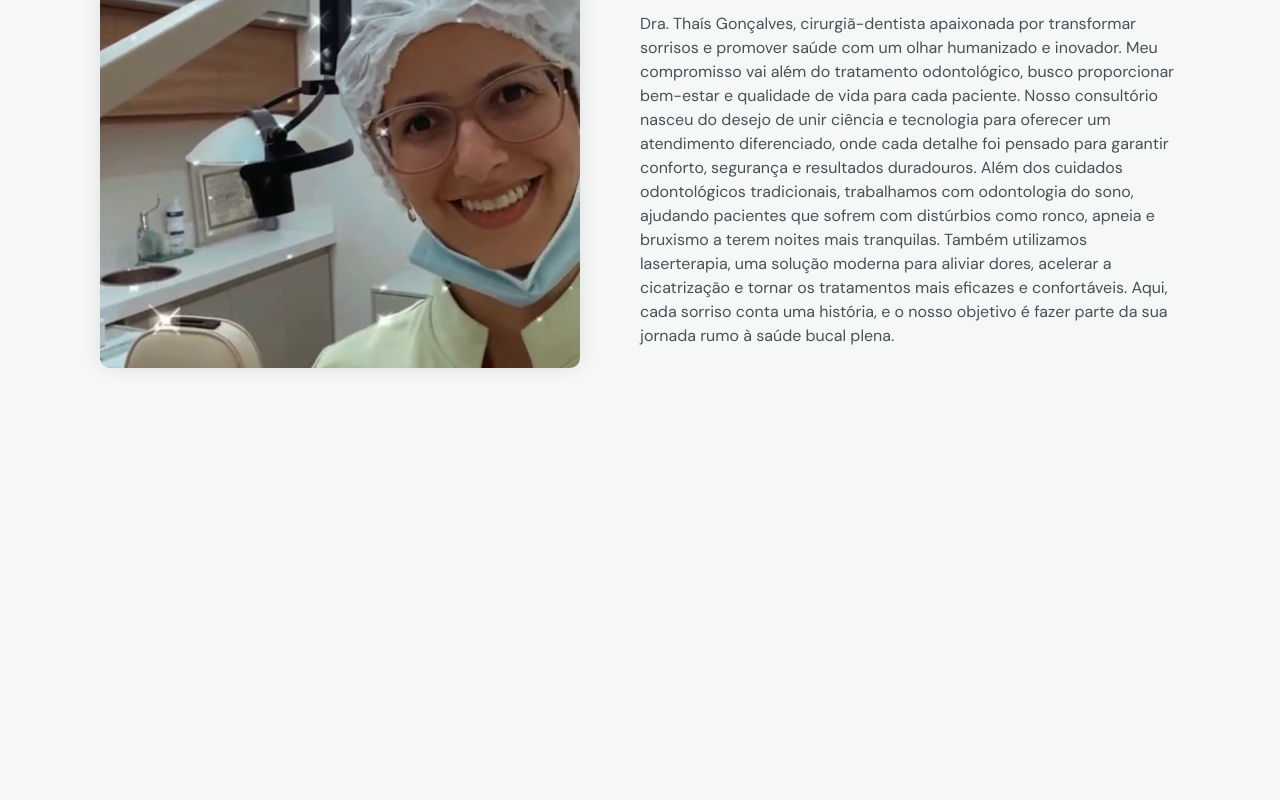
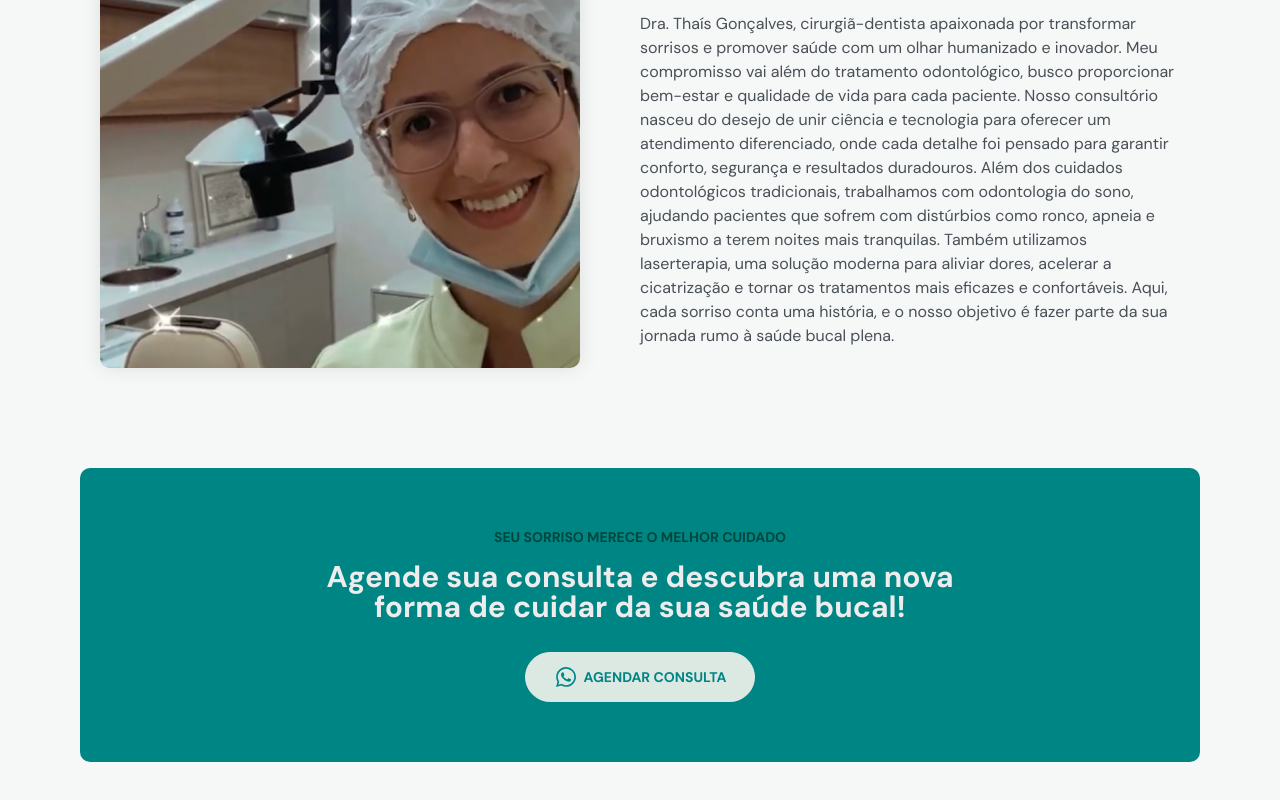
Before and after one commit to FabinhoFlauzino/lp-thais-goncalves, a Next.js app: page / in a window 1280 px wide. Shown: the part 1040-1840 px from the top of the page. Before the commit the page ends 1508 px from the top, so only its background shows below. Built offline with nearby package versions, Linux system fonts and the light colour scheme.

Commit message:
Call to Action

```diff
--- a/src/app/globals.css
+++ b/src/app/globals.css
@@ -8,7 +8,7 @@
 
   --primary-color: hsl(var(--hue), 100%, 26%);
 
-  --green: hsl(calc(var(--hue) - 17), 72%, 41%);
+  --green: hsl(calc(var(--hue) - 10), 72%, 41%);
   --green-light: hsl(calc(var(--hue) - 32), 23%, 89%);
   --green-light-2: hsl(var(--hue), 14%, 97%);
   --green-hover: hsl(calc(var(--hue) - 10), 100%, 14%);
--- a/src/app/page.tsx
+++ b/src/app/page.tsx
@@ -2,6 +2,7 @@ import { Navbar } from "@/components/Navbar";
 import styles from "./page.module.css"
 import { Hero } from "@/components/Hero";
 import { About } from "@/components/About";
+import { CallToAction } from "@/components/CallToAction";
 
 export default function Home() {
   return (
@@ -11,6 +12,7 @@ export default function Home() {
         <Hero />
       </div>
       <About />
+      <CallToAction />
     </main>
   );
 }
--- /dev/null
+++ b/src/components/CallToAction/index.tsx
@@ -0,0 +1,21 @@
+import { MdWhatsapp } from "react-icons/md";
+import { Button } from "../Buttom";
+import styles from "./styles.module.css";
+
+export function CallToAction() {
+  return (
+    <section className={styles.actionContainer}>
+      <div className={`container ${styles.actionContainerContent}`}>
+        <header>
+          <h4>Seu sorriso merece o melhor cuidado</h4>
+          <h2>Agende sua consulta e descubra uma nova forma de cuidar da sua saúde bucal!</h2>
+        </header>
+
+          <Button link="#contato" className="btn btn-secondary">
+            <MdWhatsapp size={24}/>
+            Agendar consulta
+          </Button>
+      </div>
+    </section>
+  )
+}
--- /dev/null
+++ b/src/components/CallToAction/styles.module.css
@@ -0,0 +1,58 @@
+.actionContainer {
+  padding: 0rem 2rem 10rem;
+
+  & .actionContainerContent {
+    background: var(--primary-color);
+    color: var(--white);
+    border-radius: 1rem;
+    padding: 4rem 3rem;
+    display: flex;
+    flex-direction: column;
+    align-items: center;
+    justify-content: center;
+
+    & header {
+      text-align: center;
+      & h4 {
+        color: var(--green-hover);
+      }
+
+      & h2 {
+        font-size: 2.4rem;
+        line-height: 3rem;
+        color: var(--white);
+        margin-bottom: 3rem;
+      }
+    }
+  }
+}
+
+@media (min-width: 768px) {
+  .actionContainer {
+    padding: 0rem 2rem 10rem;
+
+    & .actionContainerContent {
+      background: var(--primary-color);
+      color: var(--white);
+      border-radius: 1rem;
+      padding: 6rem 20rem;
+      display: flex;
+      flex-direction: column;
+      align-items: center;
+      justify-content: center;
+
+      & header {
+        text-align: center;
+        & h4 {
+          color: var(--green-hover);
+        }
+
+        & h2 {
+          font-size: 3rem;
+          color: var(--white);
+          margin-bottom: 3rem;
+        }
+      }
+    }
+  }
+}
```
